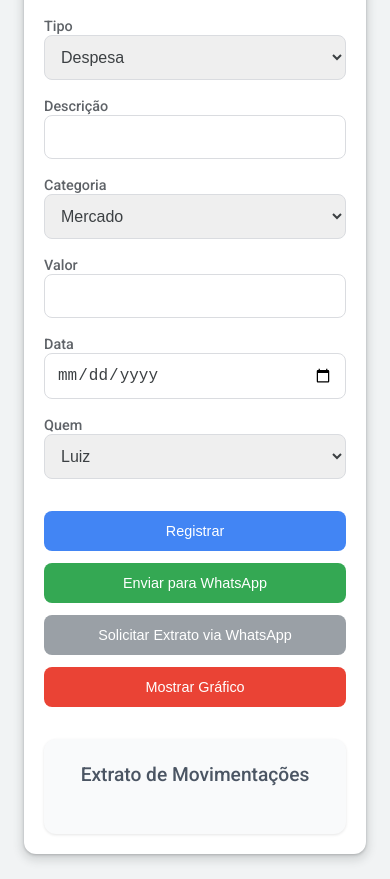
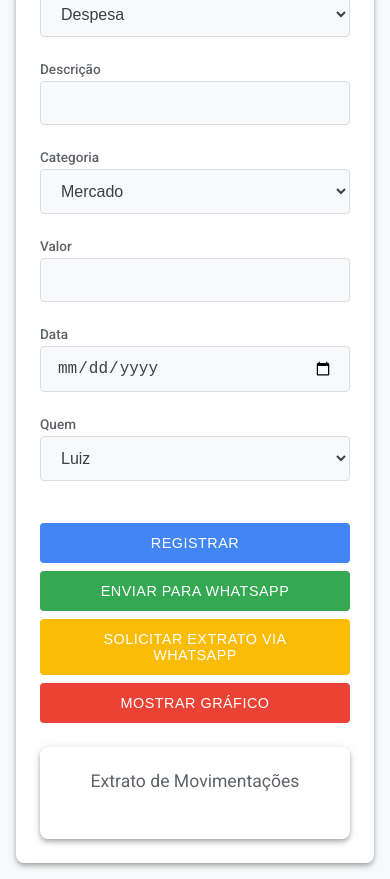
Before and after one commit to LuizzHSA/FINLIX, a plain HTML site: page index.html in a window 390 px wide. Shown: the part 128-1007 px from the top of the page. Drawn offline with nearby package versions, Linux system fonts and the light colour scheme; no server answers.

Commit message:
Update style.css

```diff
--- a/style.css
+++ b/style.css
@@ -1,5 +1,5 @@
-/* Reset Básico e Fontes */
-@import url('https://fonts.googleapis.com/css2?family=Roboto:wght@400;500;700&display=swap');
+/* Reset Básico e Fontes (Google Fonts - Roboto) */
+@import url('https://fonts.googleapis.com/css2?family=Roboto:wght@300;400;500;700&display=swap');
 * {
     margin: 0;
     padding: 0;
@@ -7,40 +7,44 @@
 }
 
 body {
-    background-color: #f1f3f4;
-    color: #3c4043;
+    background-color: #f8f9fa; /* Fundo mais claro */
+    color: #3c4043; /* Cor de texto padrão do Google */
     font-family: 'Roboto', sans-serif;
     padding: 24px;
     display: flex;
     justify-content: center;
-    align-items: flex-start;
+    align-items: flex-start; /* Alinhar ao topo para telas maiores */
     min-height: 100vh;
 }
 
-/* Layout Principal em forma de Cartão */
+/* Layout Principal em forma de Cartão (Material Design Card) */
 .container {
     max-width: 600px;
     width: 100%;
     background-color: #ffffff;
     padding: 32px;
-    border-radius: 12px;
-    box-shadow: 0 1px 3px rgba(60, 64, 67, 0.3), 0 4px 8px 3px rgba(60, 64, 67, 0.15);
+    border-radius: 8px; /* Cantos levemente arredondados */
+    /* Sombras do Material Design (elevation 2) */
+    box-shadow: 0px 2px 4px -1px rgba(0,0,0,0.2),
+                0px 4px 5px 0px rgba(0,0,0,0.14),
+                0px 1px 10px 0px rgba(0,0,0,0.12);
     display: flex;
     flex-direction: column;
-    gap: 32px;
+    gap: 28px; /* Espaçamento ajustado */
 }
 
 h1 {
     font-size: 1.8rem;
-    font-weight: 500;
+    font-weight: 500; /* Peso da fonte para títulos */
     text-align: center;
-    color: #202124;
+    color: #202124; /* Tom de cinza escuro para títulos */
+    margin-bottom: 8px; /* Espaçamento menor para subtítulo */
 }
 
 h2 {
-    font-size: 1.2rem;
-    font-weight: 500;
-    color: #4b5563;
+    font-size: 1.3rem; /* Um pouco maior para subtítulos */
+    font-weight: 400; /* Peso da fonte mais leve */
+    color: #5f6368; /* Tom de cinza para subtítulos */
     text-align: center;
     margin-bottom: 24px;
 }
@@ -52,92 +56,121 @@ form {
     gap: 16px;
 }
 
+.form-group {
+    margin-bottom: 8px; /* Espaçamento entre grupos de formulário */
+}
+
 form label {
     font-weight: 500;
-    font-size: 0.9rem;
-    color: #5f6368;
+    font-size: 0.85rem; /* Um pouco menor para labels */
+    color: #5f6368; /* Cor de label do Google */
     margin-bottom: 4px;
+    display: block; /* Garante que o label ocupe sua própria linha */
 }
 
 form input,
 form select {
     width: 100%;
-    padding: 12px;
-    border: 1px solid #dadce0;
-    border-radius: 8px;
+    padding: 12px 16px; /* Padding interno */
+    border: 1px solid #dadce0; /* Borda sutil */
+    border-radius: 4px; /* Cantos levemente arredondados */
     font-size: 1rem;
     color: #3c4043;
-    transition: border-color 0.2s, box-shadow 0.2s;
+    background-color: #f8f9fa; /* Fundo sutilmente mais escuro que o card */
+    transition: border-color 0.2s ease-in-out, box-shadow 0.2s ease-in-out;
 }
 
 form input:focus,
 form select:focus {
-    border-color: #4285f4;
-    box-shadow: 0 0 0 1px #4285f4;
-    outline: none;
+    border-color: #4285f4; /* Borda azul do Google */
+    box-shadow: 0 0 0 1px #4285f4; /* Shadow no foco */
+    outline: none; /* Remove o outline padrão do navegador */
+    background-color: #ffffff; /* Fundo branco no foco */
 }
 
-/* Estilos para Botões */
+/* Estilos para Botões (Material Design Buttons) */
 .form-group-buttons {
     display: flex;
-    flex-wrap: wrap;
-    gap: 12px;
-    margin-top: 16px;
+    flex-wrap: wrap; /* Quebra de linha em telas pequenas */
+    gap: 10px; /* Espaçamento entre botões */
+    margin-top: 18px; /* Espaçamento acima dos botões */
 }
 
 .form-group-buttons button,
 form button {
-    padding: 12px 24px;
+    padding: 12px 20px;
     border: none;
-    border-radius: 8px;
+    border-radius: 4px; /* Cantos arredondados */
     color: white;
     font-size: 0.9rem;
-    font-weight: 500;
+    font-weight: 500; /* Peso da fonte para botões */
     cursor: pointer;
-    transition: background-color 0.2s, transform 0.1s, box-shadow 0.2s;
-    flex-grow: 1;
+    text-transform: uppercase; /* Texto em maiúsculas */
+    letter-spacing: 0.5px; /* Espaçamento entre letras */
+    transition: background-color 0.2s ease-in-out, box-shadow 0.2s ease-in-out;
+    flex-grow: 1; /* Para botões ocuparem espaço */
+    min-width: 120px; /* Garante um tamanho mínimo */
 }
 
 .form-group-buttons button:hover,
 form button:hover {
-    transform: translateY(-1px);
-    box-shadow: 0 2px 8px rgba(60, 64, 67, 0.15);
+    box-shadow: 0 1px 3px rgba(0, 0, 0, 0.2), 0 3px 6px rgba(0, 0, 0, 0.15); /* Sombra mais profunda no hover */
 }
 
+/* Cores dos Botões (Paleta Google) */
 button[type="submit"] {
-    background-color: #4285f4;
+    background-color: #4285f4; /* Google Blue */
 }
 button[type="submit"]:hover {
-    background-color: #1a73e8;
+    background-color: #3367d6; /* Azul mais escuro no hover */
 }
 
 .whatsapp-btn {
-    background-color: #34a853;
+    background-color: #34a853; /* Google Green */
 }
 .whatsapp-btn:hover {
-    background-color: #1e8e3e;
+    background-color: #2e8b4e; /* Verde mais escuro no hover */
 }
 
 .extrato-whatsapp-btn {
-    background-color: #9aa0a6;
+    background-color: #fbbc05; /* Google Yellow */
+    color: #3c4043; /* Texto escuro para contraste */
 }
 .extrato-whatsapp-btn:hover {
-    background-color: #5f6368;
+    background-color: #f7a800; /* Amarelo mais escuro no hover */
 }
 
 .mostrar-grafico-btn {
-    background-color: #ea4335;
+    background-color: #ea4335; /* Google Red */
 }
 .mostrar-grafico-btn:hover {
-    background-color: #d2382c;
+    background-color: #d93025; /* Vermelho mais escuro no hover */
 }
 
-/* Estilos para Extrato e Gráfico */
+/* Notificação (Material Design Snackbars) */
+#notificacao {
+    background-color: #3c4043; /* Fundo escuro */
+    color: #ffffff;
+    padding: 12px 20px;
+    border-radius: 4px;
+    text-align: center;
+    font-size: 0.9rem;
+    position: fixed; /* Fixar na tela */
+    bottom: 20px;
+    left: 50%;
+    transform: translateX(-50%);
+    z-index: 1000;
+    box-shadow: 0 3px 6px rgba(0,0,0,0.16), 0 3px 6px rgba(0,0,0,0.23);
+}
+
+/* Estilos para Extrato e Gráfico (Material Design Cards) */
 .extrato {
-    background-color: #f9fafb;
+    background-color: #ffffff; /* Fundo branco para o card */
     padding: 24px;
-    border-radius: 12px;
-    box-shadow: 0 1px 3px rgba(0, 0, 0, 0.1);
+    border-radius: 8px;
+    box-shadow: 0px 2px 4px -1px rgba(0,0,0,0.2),
+                0px 4px 5px 0px rgba(0,0,0,0.14),
+                0px 1px 10px 0px rgba(0,0,0,0.12);
 }
 
 .extrato ul {
@@ -145,26 +178,28 @@ button[type="submit"]:hover {
     padding: 0;
     display: flex;
     flex-direction: column;
-    gap: 12px;
+    gap: 10px; /* Espaçamento entre itens */
 }
 
 .extrato li {
     padding: 12px 16px;
-    border-radius: 8px;
-    background-color: #ffffff;
-    box-shadow: 0 1px 2px rgba(60, 64, 67, 0.1);
+    border-radius: 6px; /* Levemente arredondado */
+    background-color: #f8f9fa; /* Fundo levemente cinza para itens */
+    border: 1px solid #e8eaed; /* Borda sutil */
     display: flex;
     justify-content: space-between;
     align-items: center;
     font-size: 0.9rem;
     font-weight: 400;
+    color: #3c4043;
 }
 
+/* Cores de borda para itens de extrato */
 .extrato li.despesa {
-    border-left: 4px solid #ea4335;
+    border-left: 4px solid #ea4335; /* Google Red */
 }
 .extrato li.entrada {
-    border-left: 4px solid #34a853;
+    border-left: 4px solid #34a853; /* Google Green */
 }
 
 .aviso {
@@ -172,22 +207,41 @@ button[type="submit"]:hover {
     color: #5f6368;
     font-style: italic;
     margin-top: 16px;
+    font-size: 0.9rem;
 }
 
 #grafico-secao {
+    background-color: #ffffff; /* Fundo branco para o card */
     padding: 24px;
-    border-radius: 12px;
-    background-color: #f9fafb;
-    box-shadow: 0 1px 3px rgba(60, 64, 67, 0.1);
-    margin-top: 32px;
+    border-radius: 8px;
+    box-shadow: 0px 2px 4px -1px rgba(0,0,0,0.2),
+                0px 4px 5px 0px rgba(0,0,0,0.14),
+                0px 1px 10px 0px rgba(0,0,0,0.12);
+    margin-top: 28px;
 }
 
 /* Responsividade */
 @media (max-width: 640px) {
+    body {
+        padding: 16px; /* Padding menor em telas pequenas */
+    }
     .container {
-        padding: 20px;
+        padding: 24px;
+        gap: 24px;
     }
     .form-group-buttons {
-        flex-direction: column;
+        flex-direction: column; /* Botões empilhados */
+        gap: 8px;
+    }
+    .form-group-buttons button,
+    form button {
+        width: 100%;
+        min-width: unset; /* Remove min-width em telas pequenas */
+    }
+    h1 {
+        font-size: 1.5rem;
+    }
+    h2 {
+        font-size: 1.1rem;
     }
 }
```
